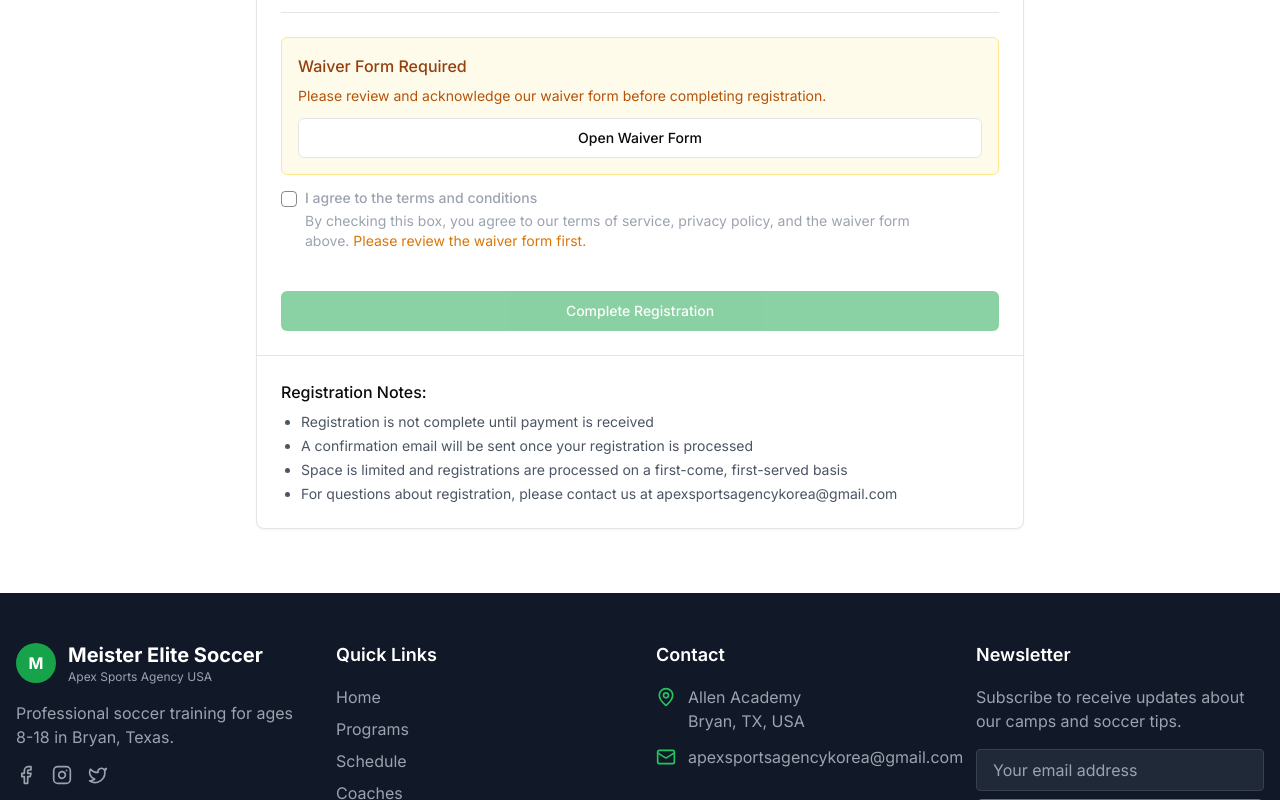
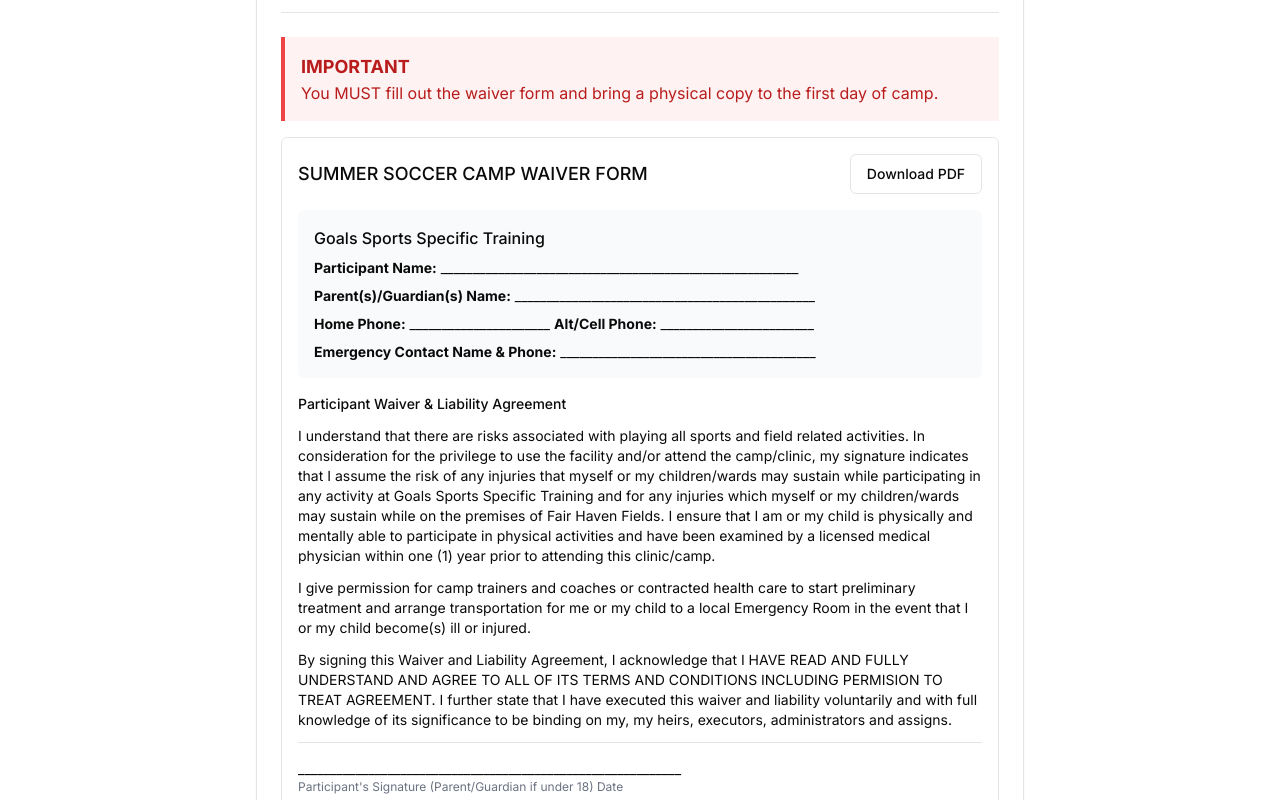
Before and after one commit to Gamugamu01/v0-soccer-camp-website, a Next.js app: page /register in a window 1280 px wide. Shown: the part 1340-2140 px from the top of the page. Built offline with nearby package versions, Linux system fonts and the light colour scheme.

Commit message:
feat: enhance waiver form display and download
Directly show waiver form and add PDF download button

Co-authored-by: null <209176003+Gamugamu01@users.noreply.github.com>

```diff
--- a/app/register/page.tsx
+++ b/app/register/page.tsx
@@ -14,16 +14,6 @@ import { RadioGroup, RadioGroupItem } from "@/components/ui/radio-group"
 import { Select, SelectContent, SelectItem, SelectTrigger, SelectValue } from "@/components/ui/select"
 import { Checkbox } from "@/components/ui/checkbox"
 import { Separator } from "@/components/ui/separator"
-import {
-  Dialog,
-  DialogContent,
-  DialogDescription,
-  DialogHeader,
-  DialogTitle,
-  DialogTrigger,
-  DialogFooter,
-} from "@/components/ui/dialog"
-import { ScrollArea } from "@/components/ui/scroll-area"
 import { CheckCircle } from "lucide-react"
 
 export default function RegisterPage() {
@@ -378,87 +368,94 @@ export default function RegisterPage() {
             <Separator />
 
             <div className="space-y-4">
-              <div className="bg-amber-50 border border-amber-200 rounded-md p-4 mb-4">
-                <h4 className="font-medium text-amber-800 mb-2">Waiver Form Required</h4>
-                <p className="text-sm text-amber-700 mb-3">
-                  Please review and acknowledge our waiver form before completing registration.
-                </p>
-                <Dialog
-                  onOpenChange={(open) => {
-                    if (open === false) {
-                      setWaiverViewed(true)
-                    }
-                  }}
-                >
-                  <DialogTrigger asChild>
-                    <Button variant="outline" className="w-full">
-                      Open Waiver Form
-                    </Button>
-                  </DialogTrigger>
-                  <DialogContent className="max-w-3xl">
-                    <DialogHeader>
-                      <DialogTitle>SUMMER SOCCER CAMP WAIVER FORM</DialogTitle>
-                      <DialogDescription>Goals Sports Specific Training</DialogDescription>
-                    </DialogHeader>
-                    <ScrollArea className="max-h-[60vh] overflow-auto mt-4">
-                      <div className="space-y-4 p-1">
-                        <div>
-                          <h3 className="font-medium">Participant Information</h3>
-                          <p>
-                            Participant Name: {formData.firstName} {formData.lastName}
-                          </p>
-                          <p>Parent(s)/Guardian(s) Name: {formData.parentName}</p>
-                          <p>Home Phone: {formData.phone}</p>
-                          <p>
-                            Emergency Contact Name & Phone: {formData.emergencyContact}, {formData.emergencyPhone}
+              <div className="bg-red-50 border-l-4 border-red-500 p-4">
+                <p className="text-lg font-bold text-red-700">IMPORTANT</p>
+                <p className="text-red-700">
+                  You MUST fill out the waiver form and bring a physical copy to the first day of camp.
                 </p>
               </div>
 
-                        <div>
-                          <h3 className="font-medium">Participant Waiver & Liability Agreement</h3>
-                          <p className="text-sm">
-                            I understand that there are risks associated with playing all sports and field related
-                            activities. In consideration for the privilege to use the facility and/or attend the
-                            camp/clinic, my signature indicates that I assume the risk of any injuries that myself or my
-                            children/wards may sustain while participating in any activity at Goals Sports Specific
-                            Training and for any injuries which myself or my children/wards may sustain while on the
-                            premises of Fair Haven Fields. I ensure that I am or my child is physically and mentally
-                            able to participate in physical activities and have been examined by a licensed medical
-                            physician within one (1) year prior to attending this clinic/camp.
-                          </p>
-                          <p className="text-sm mt-2">
-                            I give permission for camp trainers and coaches or contracted health care to start
-                            preliminary treatment and arrange transportation for me or my child to a local Emergency
-                            Room in the event that I or my child become(s) ill or injured.
-                          </p>
-                          <p className="text-sm mt-2">
-                            By signing this Waiver and Liability Agreement, I acknowledge that I HAVE READ AND FULLY
-                            UNDERSTAND AND AGREE TO ALL OF ITS TERMS AND CONDITIONS INCLUDING PERMISION TO TREAT
-                            AGREEMENT. I further state that I have executed this waiver and liability voluntarily and
-                            with full knowledge of its significance to be binding on my, my heirs, executors,
-                            administrators and assigns.
-                          </p>
+              <div className="border rounded-md p-4">
+                <div className="flex justify-between items-center mb-4">
+                  <h3 className="text-lg font-medium">SUMMER SOCCER CAMP WAIVER FORM</h3>
+                  <Button
+                    variant="outline"
+                    className="flex items-center gap-2"
+                    onClick={() => setWaiverViewed(true)}
+                    asChild
+                  >
+                    <a href="/waiver-form.pdf" download="MeisterEliteSoccer-WaiverForm.pdf">
+                      Download PDF
+                    </a>
+                  </Button>
                 </div>
 
-                        <div className="border-t pt-4">
-                          <p className="font-medium">
-                            By checking the "I agree to the terms and conditions" box on the registration form, you are
-                            electronically signing this waiver.
+                <div className="bg-gray-50 p-4 rounded-md mb-4">
+                  <h4 className="font-medium mb-2">Goals Sports Specific Training</h4>
+                  <div className="space-y-2 text-sm">
+                    <p>
+                      <strong>Participant Name:</strong> ________________________________________________________
+                    </p>
+                    <p>
+                      <strong>Parent(s)/Guardian(s) Name:</strong> _______________________________________________
+                    </p>
+                    <p>
+                      <strong>Home Phone:</strong> ______________________ <strong>Alt/Cell Phone:</strong>{" "}
+                      ________________________
+                    </p>
+                    <p>
+                      <strong>Emergency Contact Name & Phone:</strong> ________________________________________
                     </p>
                   </div>
                 </div>
-                    </ScrollArea>
-                    <DialogFooter>
-                      <Button onClick={() => setWaiverViewed(true)}>I Have Read The Waiver</Button>
-                    </DialogFooter>
-                  </DialogContent>
-                </Dialog>
+
+                <div className="space-y-3 text-sm">
+                  <h4 className="font-medium">Participant Waiver & Liability Agreement</h4>
+                  <p>
+                    I understand that there are risks associated with playing all sports and field related activities.
+                    In consideration for the privilege to use the facility and/or attend the camp/clinic, my signature
+                    indicates that I assume the risk of any injuries that myself or my children/wards may sustain while
+                    participating in any activity at Goals Sports Specific Training and for any injuries which myself or
+                    my children/wards may sustain while on the premises of Fair Haven Fields. I ensure that I am or my
+                    child is physically and mentally able to participate in physical activities and have been examined
+                    by a licensed medical physician within one (1) year prior to attending this clinic/camp.
+                  </p>
+                  <p>
+                    I give permission for camp trainers and coaches or contracted health care to start preliminary
+                    treatment and arrange transportation for me or my child to a local Emergency Room in the event that
+                    I or my child become(s) ill or injured.
+                  </p>
+                  <p>
+                    By signing this Waiver and Liability Agreement, I acknowledge that I HAVE READ AND FULLY UNDERSTAND
+                    AND AGREE TO ALL OF ITS TERMS AND CONDITIONS INCLUDING PERMISION TO TREAT AGREEMENT. I further state
+                    that I have executed this waiver and liability voluntarily and with full knowledge of its
+                    significance to be binding on my, my heirs, executors, administrators and assigns.
+                  </p>
+
+                  <div className="mt-4 pt-4 border-t">
+                    <p>____________________________________________________________</p>
+                    <p className="text-xs text-gray-500">Participant's Signature (Parent/Guardian if under 18) Date</p>
+                  </div>
+                </div>
+              </div>
+
+              <div className="bg-amber-50 border border-amber-200 rounded-md p-4">
+                <div className="flex items-center gap-2">
+                  <Button variant="secondary" size="sm" onClick={() => setWaiverViewed(true)} className="shrink-0">
+                    I've Read The Waiver
+                  </Button>
+                  <p className="text-sm text-amber-700">
+                    Please click this button to confirm you've read the waiver form and understand you must bring a
+                    signed copy to camp.
+                  </p>
+                </div>
 
                 {waiverViewed && (
                   <p className="text-sm text-green-600 mt-2 flex items-center">
                     <CheckCircle className="h-4 w-4 mr-1" /> Waiver form has been reviewed
                   </p>
                 )}
+              </div>
             </div>
 
             <div className="flex items-start space-x-2">
@@ -488,7 +485,6 @@ export default function RegisterPage() {
                 </p>
               </div>
             </div>
-            </div>
 
             <div className="pt-4">
               <Button
```
Lines whose indentation alone changed are shown as unchanged.
